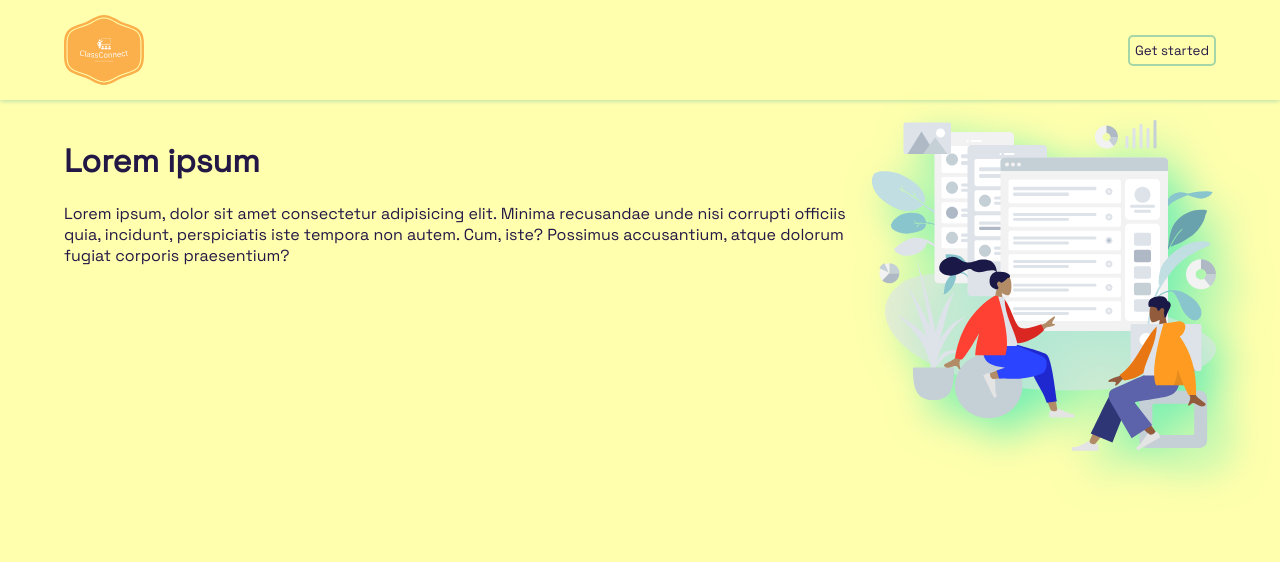
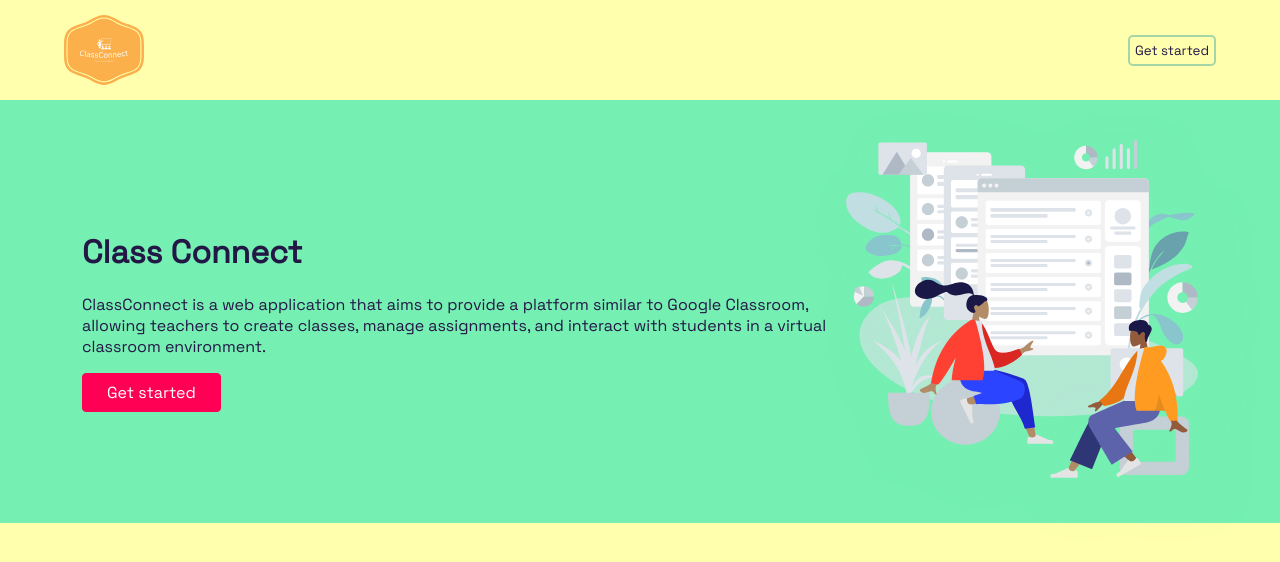
Before and after one commit to divyanshraj0408/ClassConnect, a React (Vite) app in the folder client/: page / in a window 1280 px wide. Shown: the top 562 px of the page. Built offline with nearby package versions, Linux system fonts and the light colour scheme.

Commit message:
ui updated ✨

```diff
--- a/client/src/classes/components/classModal/ClassModal.tsx
+++ b/client/src/classes/components/classModal/ClassModal.tsx
@@ -71,7 +71,7 @@ const CreateClassModal = (props: props) => {
           throw new Error(responseData.message);
         }
         CreateClass.create();
-        navigate(`/${responseData.createClass._id}/assignments`);
+        navigate(`/${responseData.createClass.id}/assignments`);
       } catch (err: any) {
         setError(err.message);
       }
@@ -92,10 +92,10 @@ const CreateClassModal = (props: props) => {
           }
         );
         const responseData = await response.json();
+        console.log(responseData);
         if (!response.ok) throw new Error(responseData.message);
-        props.onClear();
         CreateClass.create();
-        navigate(`/${responseData.createClass._id}/assignments`);
+        navigate(`/${responseData.class._id}/assignments`);
       } catch (err: any) {
         console.log(err.message);
         setError(err.message);
--- a/client/src/landingPage/pages/LandingPage.css
+++ b/client/src/landingPage/pages/LandingPage.css
@@ -1,5 +1,10 @@
 .landing-page__header {
   display: flex;
+  background-color: var(--primary);
+  margin-top: -20px;
+  padding: 20px;
+  /* text-align: center; */
+  align-items: center;
 }
 
 .landing-page__header-image img {
@@ -14,3 +19,14 @@
 .navbar-logo {
   width: 80px;
 }
+.middleSection {
+  margin-top: 20px;
+  width: 100%;
+  display: flex;
+  align-items: center;
+  justify-content: center;
+}
+.middleSection Button {
+  height: 100px;
+  width: 700px;
+}
--- a/client/src/landingPage/pages/LandingPage.tsx
+++ b/client/src/landingPage/pages/LandingPage.tsx
@@ -2,6 +2,7 @@ import { useNavigate } from "react-router-dom";
 import Navbar from "../../shared/Navbar/Navbar";
 import image from "../assets/Group 2.svg";
 import logo from "../assets/logo/svg/logo-no-background.svg";
+import Button from "../../shared/button/Button";
 import "./LandingPage.css";
 const LandingPage = () => {
   const navigate = useNavigate();
@@ -16,19 +17,22 @@ const LandingPage = () => {
         handleClick={handleClick}
         text="Get started"
       ></Navbar>
-      <div className="landing-page container">
+      <div className="landing-page">
         <div className="landing-page__header">
+          <div className="container landing-page__header">
             <div>
-            <h1>Lorem ipsum</h1>
+              <h1>Class Connect</h1>
               <p>
-              Lorem ipsum, dolor sit amet consectetur adipisicing elit. Minima
-              recusandae unde nisi corrupti officiis quia, incidunt,
-              perspiciatis iste tempora non autem. Cum, iste? Possimus
-              accusantium, atque dolorum fugiat corporis praesentium?
+                ClassConnect is a web application that aims to provide a
+                platform similar to Google Classroom, allowing teachers to
+                create classes, manage assignments, and interact with students
+                in a virtual classroom environment.
               </p>
+              <Button onClick={handleClick}>Get started</Button>
             </div>
             <div className="landing-page__header-image">
               <img src={image} alt="" />
+            </div>
           </div>
         </div>
       </div>
```
Lines whose indentation alone changed are shown as unchanged.
